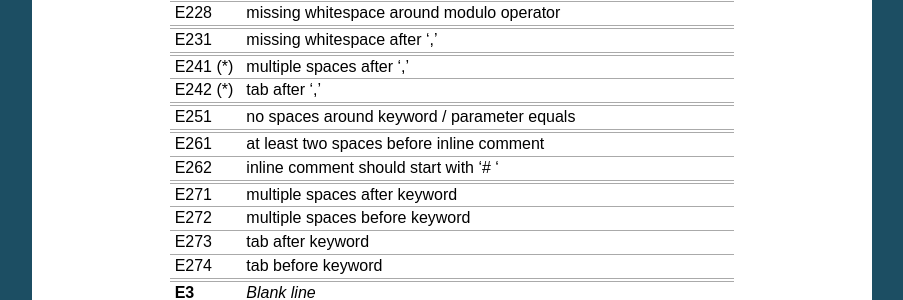
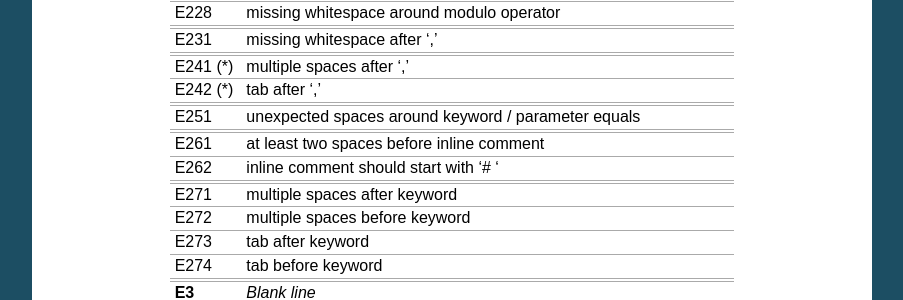
Before and after one commit to PyCQA/pycodestyle, a Sphinx documentation site: the page built from docs/intro.rst, in a window 1280 px wide and 900 px high, scrolled down 3303 px. Shown: the part 152-452 px from the top of the window, without its empty margins (198-1101 px from the left). Built offline with Sphinx 7.4.7, drawn with Linux system fonts in a browser that asks for light colours.

Commit message:
Update intro.rst for E251 as well

```diff
--- a/docs/intro.rst
+++ b/docs/intro.rst
@@ -245,7 +245,7 @@ This is the current list of error and warning codes:
 | E242 (*) | tab after ','                                                        |
 +----------+----------------------------------------------------------------------+
 +----------+----------------------------------------------------------------------+
-| E251     | no spaces around keyword / parameter equals                          |
+| E251     | unexpected spaces around keyword / parameter equals                  |
 +----------+----------------------------------------------------------------------+
 +----------+----------------------------------------------------------------------+
 | E261     | at least two spaces before inline comment                            |
```
